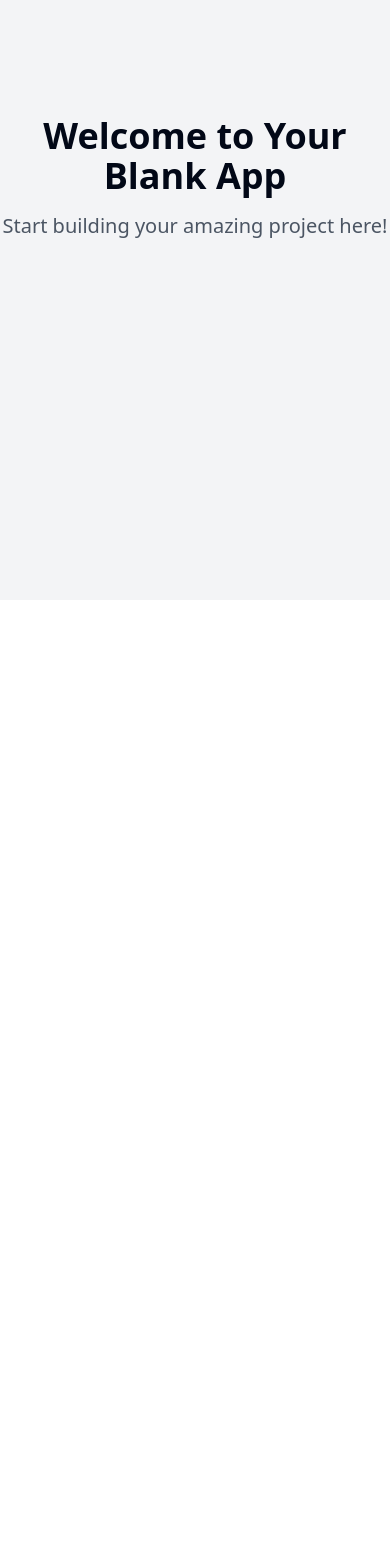
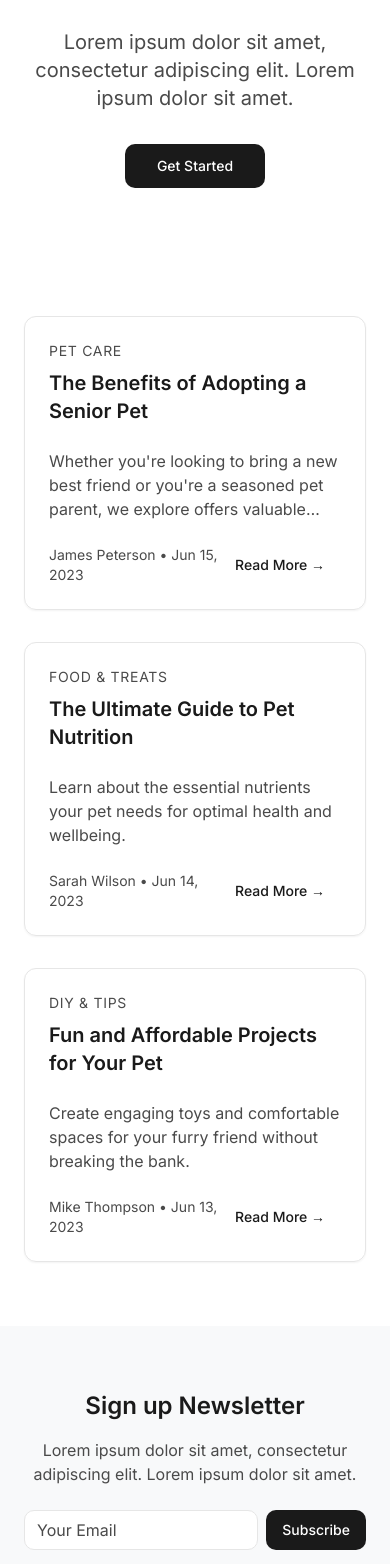
Before and after one commit to ia-nocode/pawsitive-vibes-gallery, a React (Vite) app: page / in a window 390 px wide. Shown: the part 244-1808 px from the top of the page. Before the commit the page ends 844 px from the top, so only its background shows below. Built offline with nearby package versions, Linux system fonts and the light colour scheme.

Commit message:
Create pets website layout
Initial implementation of a beautiful pets website, including layout and design elements.
[skip gpt_engineer]

```diff
--- /dev/null
+++ b/src/components/ArticleCard.tsx
@@ -0,0 +1,34 @@
+import { Button } from "@/components/ui/button";
+import { Card, CardContent, CardFooter, CardHeader } from "@/components/ui/card";
+
+interface ArticleCardProps {
+  label: string;
+  title: string;
+  description: string;
+  date?: string;
+  author?: string;
+}
+
+export const ArticleCard = ({ label, title, description, date, author }: ArticleCardProps) => {
+  return (
+    <Card className="overflow-hidden group hover:shadow-lg transition-shadow duration-300">
+      <CardHeader className="space-y-2">
+        <span className="text-sm text-secondary uppercase tracking-wider">{label}</span>
+        <h3 className="text-xl font-semibold">{title}</h3>
+      </CardHeader>
+      <CardContent>
+        <p className="text-secondary line-clamp-3">{description}</p>
+      </CardContent>
+      <CardFooter className="flex justify-between items-center">
+        {date && author && (
+          <div className="text-sm text-secondary">
+            <span>{author}</span> • <span>{date}</span>
+          </div>
+        )}
+        <Button variant="ghost" className="group-hover:translate-x-1 transition-transform">
+          Read More →
+        </Button>
+      </CardFooter>
+    </Card>
+  );
+};
--- /dev/null
+++ b/src/components/Header.tsx
@@ -0,0 +1,20 @@
+import { Button } from "@/components/ui/button";
+
+export const Header = () => {
+  return (
+    <header className="w-full py-4 px-6 bg-white/80 backdrop-blur-sm fixed top-0 z-50 border-b">
+      <div className="max-w-7xl mx-auto flex justify-between items-center">
+        <a href="/" className="text-xl font-bold text-primary">acme</a>
+        <nav className="hidden md:flex space-x-8">
+          <a href="#" className="text-secondary hover:text-primary transition-colors">About Us</a>
+          <a href="#" className="text-secondary hover:text-primary transition-colors">Blog</a>
+          <a href="#" className="text-secondary hover:text-primary transition-colors">Services</a>
+          <a href="#" className="text-secondary hover:text-primary transition-colors">Contact</a>
+        </nav>
+        <Button variant="outline" className="hidden md:inline-flex">
+          Get Started
+        </Button>
+      </div>
+    </header>
+  );
+};
--- /dev/null
+++ b/src/components/Newsletter.tsx
@@ -0,0 +1,25 @@
+import { Button } from "@/components/ui/button";
+import { Input } from "@/components/ui/input";
+
+export const Newsletter = () => {
+  return (
+    <section className="bg-muted py-16">
+      <div className="max-w-md mx-auto text-center px-6">
+        <h2 className="text-2xl font-semibold mb-4">Sign up Newsletter</h2>
+        <p className="text-secondary mb-6">
+          Lorem ipsum dolor sit amet, consectetur adipiscing elit. Lorem ipsum dolor sit amet.
+        </p>
+        <form className="flex gap-2" onSubmit={(e) => e.preventDefault()}>
+          <Input
+            type="email"
+            placeholder="Your Email"
+            className="flex-1"
+          />
+          <Button type="submit" className="bg-primary text-white hover:bg-primary/90">
+            Subscribe
+          </Button>
+        </form>
+      </div>
+    </section>
+  );
+};
--- a/src/index.css
+++ b/src/index.css
@@ -1,3 +1,5 @@
+@import url('https://fonts.googleapis.com/css2?family=Inter:wght@400;500;600;700&display=swap');
+
 @tailwind base;
 @tailwind components;
 @tailwind utilities;
@@ -5,97 +7,19 @@
 @layer base {
   :root {
     --background: 0 0% 100%;
-    --foreground: 222.2 84% 4.9%;
-
-    --card: 0 0% 100%;
-    --card-foreground: 222.2 84% 4.9%;
-
-    --popover: 0 0% 100%;
-    --popover-foreground: 222.2 84% 4.9%;
-
-    --primary: 222.2 47.4% 11.2%;
-    --primary-foreground: 210 40% 98%;
-
-    --secondary: 210 40% 96.1%;
-    --secondary-foreground: 222.2 47.4% 11.2%;
-
-    --muted: 210 40% 96.1%;
-    --muted-foreground: 215.4 16.3% 46.9%;
-
-    --accent: 210 40% 96.1%;
-    --accent-foreground: 222.2 47.4% 11.2%;
-
-    --destructive: 0 84.2% 60.2%;
-    --destructive-foreground: 210 40% 98%;
-
-    --border: 214.3 31.8% 91.4%;
-    --input: 214.3 31.8% 91.4%;
-    --ring: 222.2 84% 4.9%;
-
-    --radius: 0.5rem;
-
-    --sidebar-background: 0 0% 98%;
-
-    --sidebar-foreground: 240 5.3% 26.1%;
-
-    --sidebar-primary: 240 5.9% 10%;
-
-    --sidebar-primary-foreground: 0 0% 98%;
-
-    --sidebar-accent: 240 4.8% 95.9%;
-
-    --sidebar-accent-foreground: 240 5.9% 10%;
-
-    --sidebar-border: 220 13% 91%;
-
-    --sidebar-ring: 217.2 91.2% 59.8%;
+    --foreground: 0 0% 10%;
+    --border: 0 0% 90%;
+    --input: 0 0% 90%;
+    --ring: 0 0% 10%;
+    --radius: 0.75rem;
   }
 
-  .dark {
-    --background: 222.2 84% 4.9%;
-    --foreground: 210 40% 98%;
-
-    --card: 222.2 84% 4.9%;
-    --card-foreground: 210 40% 98%;
-
-    --popover: 222.2 84% 4.9%;
-    --popover-foreground: 210 40% 98%;
-
-    --primary: 210 40% 98%;
-    --primary-foreground: 222.2 47.4% 11.2%;
-
-    --secondary: 217.2 32.6% 17.5%;
-    --secondary-foreground: 210 40% 98%;
-
-    --muted: 217.2 32.6% 17.5%;
-    --muted-foreground: 215 20.2% 65.1%;
-
-    --accent: 217.2 32.6% 17.5%;
-    --accent-foreground: 210 40% 98%;
-
-    --destructive: 0 62.8% 30.6%;
-    --destructive-foreground: 210 40% 98%;
-
-    --border: 217.2 32.6% 17.5%;
-    --input: 217.2 32.6% 17.5%;
-    --ring: 212.7 26.8% 83.9%;
-    --sidebar-background: 240 5.9% 10%;
-    --sidebar-foreground: 240 4.8% 95.9%;
-    --sidebar-primary: 224.3 76.3% 48%;
-    --sidebar-primary-foreground: 0 0% 100%;
-    --sidebar-accent: 240 3.7% 15.9%;
-    --sidebar-accent-foreground: 240 4.8% 95.9%;
-    --sidebar-border: 240 3.7% 15.9%;
-    --sidebar-ring: 217.2 91.2% 59.8%;
-  }
-}
-
-@layer base {
   * {
     @apply border-border;
   }
 
   body {
     @apply bg-background text-foreground;
+    font-family: 'Inter', sans-serif;
   }
 }
--- a/src/pages/Index.tsx
+++ b/src/pages/Index.tsx
@@ -1,12 +1,75 @@
-// Update this page (the content is just a fallback if you fail to update the page)
+import { Header } from "@/components/Header";
+import { ArticleCard } from "@/components/ArticleCard";
+import { Newsletter } from "@/components/Newsletter";
+import { Button } from "@/components/ui/button";
 
 const Index = () => {
+  const articles = [
+    {
+      label: "Pet Care",
+      title: "The Benefits of Adopting a Senior Pet",
+      description: "Whether you're looking to bring a new best friend or you're a seasoned pet parent, we explore offers valuable insights.",
+      date: "Jun 15, 2023",
+      author: "James Peterson",
+    },
+    {
+      label: "Food & Treats",
+      title: "The Ultimate Guide to Pet Nutrition",
+      description: "Learn about the essential nutrients your pet needs for optimal health and wellbeing.",
+      date: "Jun 14, 2023",
+      author: "Sarah Wilson",
+    },
+    {
+      label: "DIY & Tips",
+      title: "Fun and Affordable Projects for Your Pet",
+      description: "Create engaging toys and comfortable spaces for your furry friend without breaking the bank.",
+      date: "Jun 13, 2023",
+      author: "Mike Thompson",
+    },
+  ];
+
   return (
-    <div className="min-h-screen flex items-center justify-center bg-gray-100">
-      <div className="text-center">
-        <h1 className="text-4xl font-bold mb-4">Welcome to Your Blank App</h1>
-        <p className="text-xl text-gray-600">Start building your amazing project here!</p>
-      </div>
+    <div className="min-h-screen bg-white">
+      <Header />
+
+      {/* Hero Section */}
+      <section className="pt-32 pb-16 px-6">
+        <div className="max-w-4xl mx-auto text-center">
+          <h1 className="text-4xl md:text-6xl font-bold mb-6 animate-fade-up">
+            Everything Your Pet Needs in One Place
+          </h1>
+          <p className="text-xl text-secondary mb-8 animate-fade-up" style={{ animationDelay: "0.1s" }}>
+            Lorem ipsum dolor sit amet, consectetur adipiscing elit. Lorem ipsum dolor sit amet.
+          </p>
+          <Button
+            size="lg"
+            className="animate-fade-up bg-primary text-white hover:bg-primary/90"
+            style={{ animationDelay: "0.2s" }}
+          >
+            Get Started
+          </Button>
+        </div>
+      </section>
+
+      {/* Articles Section */}
+      <section className="py-16 px-6">
+        <div className="max-w-7xl mx-auto">
+          <div className="grid md:grid-cols-2 lg:grid-cols-3 gap-8">
+            {articles.map((article, index) => (
+              <div
+                key={article.title}
+                className="animate-fade-up"
+                style={{ animationDelay: `${0.1 * (index + 1)}s` }}
+              >
+                <ArticleCard {...article} />
+              </div>
+            ))}
+          </div>
+        </div>
+      </section>
+
+      {/* Newsletter Section */}
+      <Newsletter />
     </div>
   );
 };
--- a/tailwind.config.ts
+++ b/tailwind.config.ts
@@ -12,85 +12,52 @@ export default {
   theme: {
     container: {
       center: true,
-			padding: '2rem',
+      padding: "2rem",
       screens: {
-				'2xl': '1400px'
-			}
+        "2xl": "1400px",
+      },
     },
     extend: {
       colors: {
-				border: 'hsl(var(--border))',
-				input: 'hsl(var(--input))',
-				ring: 'hsl(var(--ring))',
-				background: 'hsl(var(--background))',
-				foreground: 'hsl(var(--foreground))',
+        border: "hsl(var(--border))",
+        input: "hsl(var(--input))",
+        ring: "hsl(var(--ring))",
+        background: "hsl(var(--background))",
+        foreground: "hsl(var(--foreground))",
         primary: {
-					DEFAULT: 'hsl(var(--primary))',
-					foreground: 'hsl(var(--primary-foreground))'
+          DEFAULT: "#1A1A1A",
+          foreground: "#FFFFFF",
         },
         secondary: {
-					DEFAULT: 'hsl(var(--secondary))',
-					foreground: 'hsl(var(--secondary-foreground))'
-				},
-				destructive: {
-					DEFAULT: 'hsl(var(--destructive))',
-					foreground: 'hsl(var(--destructive-foreground))'
+          DEFAULT: "#4A4A4A",
+          foreground: "#FFFFFF",
         },
         muted: {
-					DEFAULT: 'hsl(var(--muted))',
-					foreground: 'hsl(var(--muted-foreground))'
+          DEFAULT: "#F8F9FA",
+          foreground: "#4A4A4A",
         },
-				accent: {
-					DEFAULT: 'hsl(var(--accent))',
-					foreground: 'hsl(var(--accent-foreground))'
-				},
-				popover: {
-					DEFAULT: 'hsl(var(--popover))',
-					foreground: 'hsl(var(--popover-foreground))'
-				},
-				card: {
-					DEFAULT: 'hsl(var(--card))',
-					foreground: 'hsl(var(--card-foreground))'
-				},
-				sidebar: {
-					DEFAULT: 'hsl(var(--sidebar-background))',
-					foreground: 'hsl(var(--sidebar-foreground))',
-					primary: 'hsl(var(--sidebar-primary))',
-					'primary-foreground': 'hsl(var(--sidebar-primary-foreground))',
-					accent: 'hsl(var(--sidebar-accent))',
-					'accent-foreground': 'hsl(var(--sidebar-accent-foreground))',
-					border: 'hsl(var(--sidebar-border))',
-					ring: 'hsl(var(--sidebar-ring))'
-				}
       },
       borderRadius: {
-				lg: 'var(--radius)',
-				md: 'calc(var(--radius) - 2px)',
-				sm: 'calc(var(--radius) - 4px)'
+        lg: "var(--radius)",
+        md: "calc(var(--radius) - 2px)",
+        sm: "calc(var(--radius) - 4px)",
       },
       keyframes: {
-				'accordion-down': {
-					from: {
-						height: '0'
+        "fade-up": {
+          "0%": {
+            opacity: "0",
+            transform: "translateY(10px)",
           },
-					to: {
-						height: 'var(--radix-accordion-content-height)'
-					}
+          "100%": {
+            opacity: "1",
+            transform: "translateY(0)",
           },
-				'accordion-up': {
-					from: {
-						height: 'var(--radix-accordion-content-height)'
         },
-					to: {
-						height: '0'
-					}
-				}
       },
       animation: {
-				'accordion-down': 'accordion-down 0.2s ease-out',
-				'accordion-up': 'accordion-up 0.2s ease-out'
-			}
-		}
+        "fade-up": "fade-up 0.5s ease-out",
+      },
+    },
   },
   plugins: [require("tailwindcss-animate")],
 } satisfies Config;
```
Lines whose indentation alone changed are shown as unchanged.
